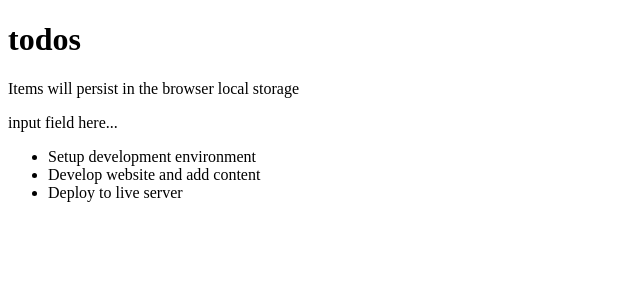
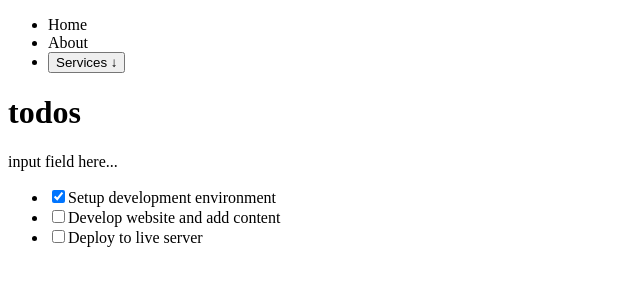
Before and after one commit to enmanuelbayen/To-Do-List-React.js, a React (Vite) app: page / in a window 1280 px wide. Shown: the top 300 px of the page, without its empty margins (0-640 px from the left). Built offline with nearby package versions, Linux system fonts and the light colour scheme.

Commit message:
Add toggle for checkbox from listItem

```diff
--- a/src/components/Header.jsx
+++ b/src/components/Header.jsx
@@ -1,8 +1,10 @@
+import Navbar from "./Navbar";
+
 const Header = () => {
     return (
       <header>
+        <Navbar />
         <h1>todos</h1>
-        <p>Items will persist in the browser local storage</p>
       </header>
     );
   };
--- /dev/null
+++ b/src/components/Navbar.jsx
@@ -0,0 +1,31 @@
+import { useState, useRef} from "react";
+import { useOnClickOutside } from "../useOnClickOutside";
+
+const Navbar = () => {
+    const [dropdown, setDropdown] = useState(false);
+    const ref = useRef();
+
+    useOnClickOutside(ref, dropdown, () => setDropdown(false));
+
+    return (
+      <nav>
+        <ul>
+          <li>Home</li>
+          <li>About</li>
+          <li ref={ref}>
+                <button onClick={() => setDropdown((prev) => !prev)}>
+                    Services <span>&#8595;</span>
+                </button>
+                {dropdown && (
+                    <ul>
+                    <li>Design</li>
+                    <li>Development</li>
+                    </ul>
+                )}
+          </li>
+        </ul>
+      </nav>
+    );
+  };
+
+  export default Navbar;
--- a/src/components/TodoItem.jsx
+++ b/src/components/TodoItem.jsx
@@ -1,6 +1,28 @@
 
-const TodoItem = ({ itemProp }) => {
-    return <li>{itemProp.title}</li>;
+const TodoItem = ({ itemProp, setTodos }) => {
+
+    const handleChange = (id) => {
+        setTodos((prevState) =>
+            prevState.map((todo) => {
+            if (todo.id === id) {
+                return {
+                ...todo,
+                completed: !todo.completed,
+                };
+            }
+            return todo;
+            })
+        );
+      };
+
+    return (
+        <li>
+          <input type="checkbox"
+           checked={itemProp.completed}
+           onChange={() => handleChange(itemProp.id)}
+           />
+          {itemProp.title}
+        </li>
+    );
 };
-
 export default TodoItem;
--- a/src/components/TodosList.jsx
+++ b/src/components/TodosList.jsx
@@ -1,11 +1,11 @@
 
 import TodoItem from './TodoItem.jsx';
 
-const TodosList = ({ todosProps }) => {
+const TodosList = ({ todosProps, setTodos }) => {
   return (
     <ul>
       {todosProps.map((todo) => (
-        <TodoItem itemProp={todo} />
+        <TodoItem key={todo.id} itemProp={todo} setTodos={setTodos} />
       ))}
     </ul>
   );
--- a/src/components/TodosLogic.jsx
+++ b/src/components/TodosLogic.jsx
@@ -1,8 +1,9 @@
-import InputTodo from "./InputTodo.jsx";
+import { useState } from "react";
+import InputTodo from "./InputTodo.jsx"
 import TodosList from "./TodosList.jsx"
 
 const TodosLogic = () => {
-    const todos = [
+    const [todos, setTodos] = useState([
         {
           id: 1,
           title: 'Setup development environment',
@@ -18,12 +19,12 @@ const TodosLogic = () => {
           title: 'Deploy to live server',
           completed: false,
         },
-      ];
+      ]);
 
     return (
         <div>
             <InputTodo />
-            <TodosList todosProps={todos} />
+            <TodosList todosProps={todos} setTodos={setTodos} />
         </div>
     )
   }
--- a/src/main.jsx
+++ b/src/main.jsx
@@ -4,7 +4,7 @@ import App from './App.jsx'
 // import './index.css'
 
 ReactDOM.createRoot(document.getElementById('root')).render(
-  <React.StrictMode>
+  <>
     <App />
-  </React.StrictMode>,
+  </>,
 )
--- /dev/null
+++ b/src/useOnClickOutside.js
@@ -0,0 +1,16 @@
+import { useEffect } from "react";
+
+export const useOnClickOutside = (ref, currentState, updater) => {
+  useEffect(() => {
+    const handler = (event) => {
+      if (currentState && ref.current && !ref.current.contains(event.target)) {
+        updater();
+      }
+    };
+    document.addEventListener("mousedown", handler);
+    return () => {
+      // Cleanup the event listener
+      document.removeEventListener("mousedown", handler);
+    };
+  }, [ref, currentState, updater]);
+};
```
